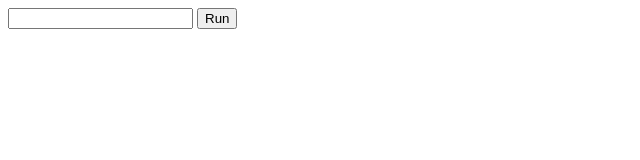
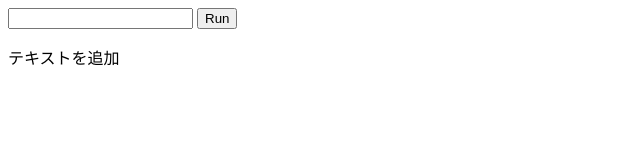
Before and after one commit to ShinAt/GitPractice, a plain HTML site: page index.html in a window 1280 px wide. Shown: the whole page, without its empty margins (0-640 px from the left). Drawn offline with nearby package versions, Linux system fonts and the light colour scheme.

Commit message:
テキストを追加

```diff
--- a/index.html
+++ b/index.html
@@ -16,6 +16,7 @@
     </div>
     <script src="https://code.jquery.com/jquery-1.12.0.min.js"></script>
     <script src="app.js"></script>
+    テキストを追加
 </body>
 
 </html>
```
